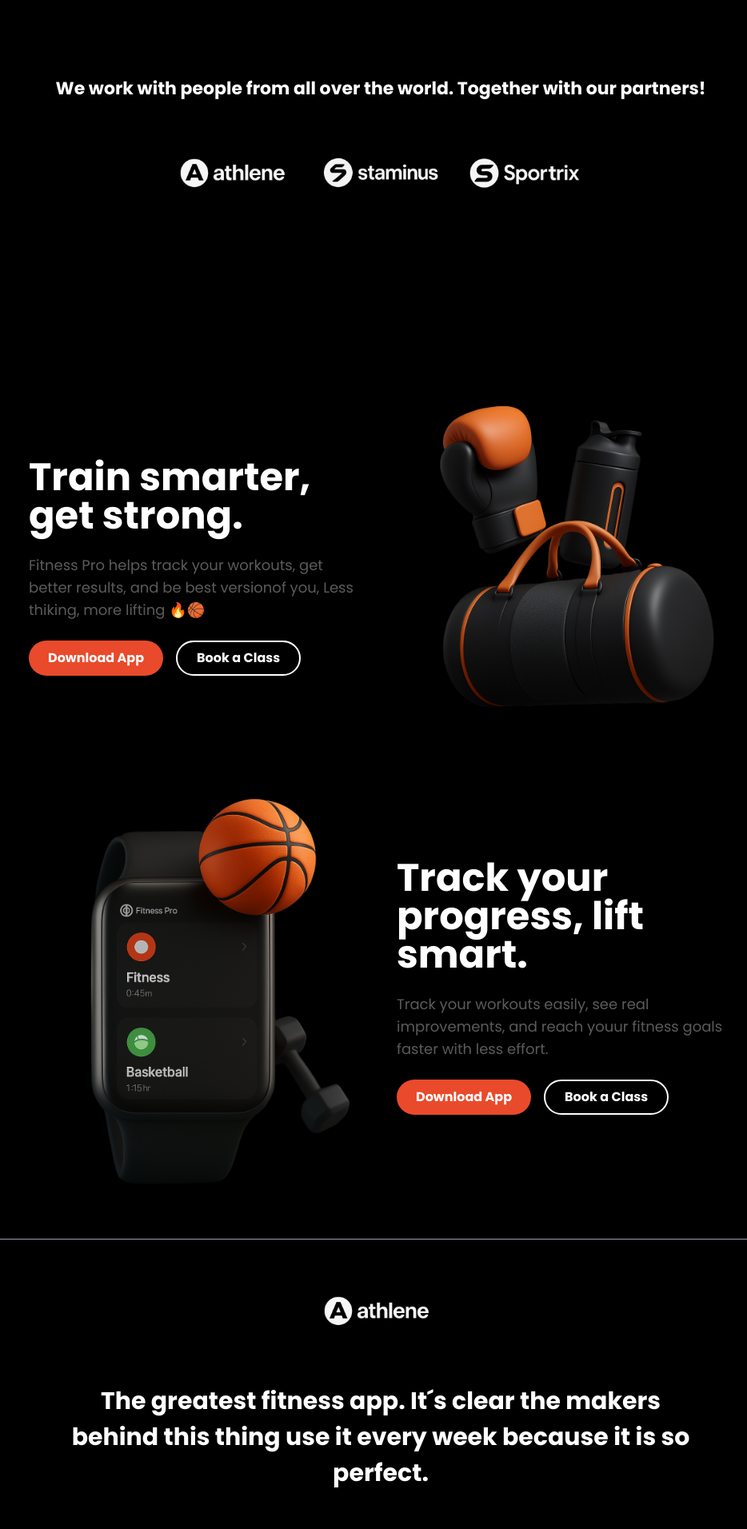
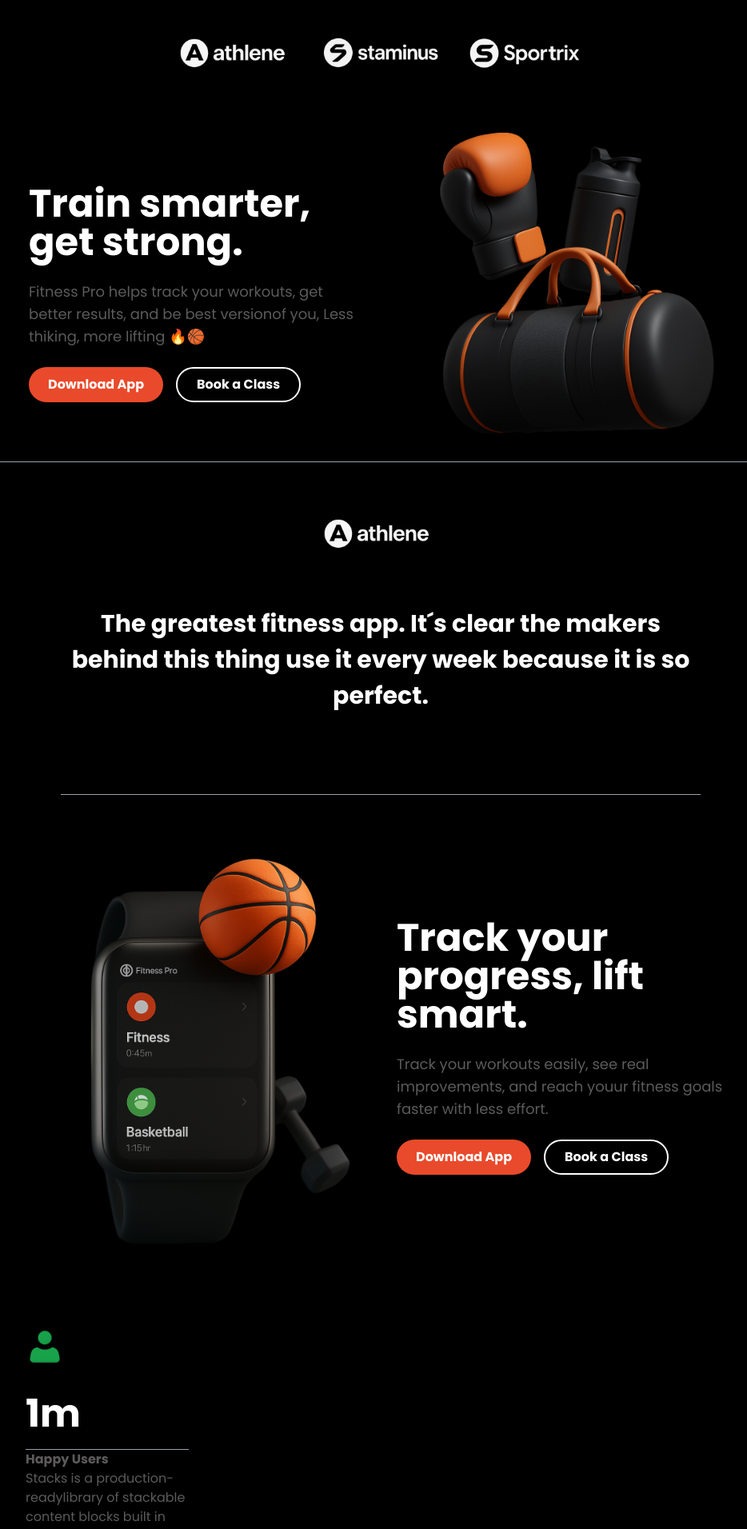
Before and after one commit to natancorcovia/FitnessProWeb, a React (Vite) app: page / in a window 1280 px wide. Shown: the part 720-2632 px from the top of the page at 80% size, without its empty margins (164-1098 px from the left). Built offline with nearby package versions, Linux system fonts and the light colour scheme.

Commit message:
uptade no componente Insights.jsx

```diff
--- a/src/App.jsx
+++ b/src/App.jsx
@@ -26,6 +26,8 @@ function App() {
         imgsize={"w-[520px]"}
       />
 
+      <Testimonials />
+
       <Section
         title="Track your progress, lift smart."
         description="Track your workouts easily, see real improvements, and reach youur fitness goals faster with less effort."
@@ -34,7 +36,12 @@ function App() {
         reverse
       />
 
-      <Testimonials />
+      <Insights
+      img={users}
+      title="1m"
+      subtitle="Happy Users"
+      description="Stacks is a production-readylibrary of stackable content blocks built in React Native."
+      />
 
       <Section
         title="All your workouts, in your pocket."
@@ -42,13 +49,6 @@ function App() {
         src={img4}
         imgsize={"w-[510px]"}
       />
-
-      {/*<Insights
-      img={users}
-      title="1m"
-      subtitle="Happy Users"
-      description="Stacks is a production-readylibrary of stackable content blocks built in React Native."
-      />**/}
     </div>
   );
 }
--- a/src/componentes/Insights.jsx
+++ b/src/componentes/Insights.jsx
@@ -1,11 +1,13 @@
 export default function Insights({ img , title , subtitle , description}){
     return(
-        <div>
-            <img src={img} className="w-[250px]" />
-            <h1 className="text-7xl font-bold my-9">{title}</h1>
-            <hr className="w-[500px] border-gray-400"/>
-            <h2 className="font-bold text-[#5C5A5A] text-[20px]">{subtitle}</h2>
-            <p className="text-[#5C5A5A]">{description}</p>
+        <div className="w-1/4">
+            <img src={img} className="w-2/4 flex p-0 m-0" />
+            <div className="ml-9">
+                <h1 className="text-5xl font-semibold mt-0 mb-5">{title}</h1>
+                <hr className="w-full border-gray-400"/>
+                <h2 className="font-bold text-[#5C5A5A] text-3">{subtitle}</h2>
+                <p className="text-[#5C5A5A]">{description}</p>
+            </div>
         </div>
     )
 }
--- a/src/componentes/Partners.jsx
+++ b/src/componentes/Partners.jsx
@@ -4,10 +4,10 @@ import { athlene , staminus, sportrix } from "../imagens/imagens";
 export default function Partners(){
     return(
         <>
-        <div className="w-full flex justify-center mt-[150px]">
-            <p class="font-bold text-[22px] mt-5">We work with people from all over the world. Together with our partners!</p>
+        <div className="w-full flex justify-center">
+            <p class="font-semibold text-[22px] mt-5">We work with people from all over the world. Together with our partners!</p>
         </div>
-        <div className="w-[180px] flex justify-center mx-auto my-0 mb-48">
+        <div className="w-[180px] flex justify-center mx-auto my-0">
             <img src={athlene} alt="logo.athlene" />
             <img src={staminus} alt="logo.staminus" />
             <img src={sportrix} alt="logo.sportrix" />
--- a/src/componentes/Testmonials.jsx
+++ b/src/componentes/Testmonials.jsx
@@ -7,7 +7,7 @@ export default function Testimonials(){
             <hr className="mx-auto border-gray-400"/>
             <img src={athlene} alt="logo.athlene" className="w-[180px] flex justify-center mx-auto p-0 " />
             <h3 className="text-center font-bold text-[30px] mx-auto w-[800px] my-0 py-0">The greatest fitness app. It´s clear the makers behind this thing use it every week because it is so perfect.</h3>
-            <hr className=" w-[800px] mx-auto mt-[50px] mt-[100px] mb-48 border-gray-400"/>
+            <hr className=" w-200 mx-auto mt-[50px] mt-[100px] border-gray-400"/>
         </div>
         </>
     )
```
